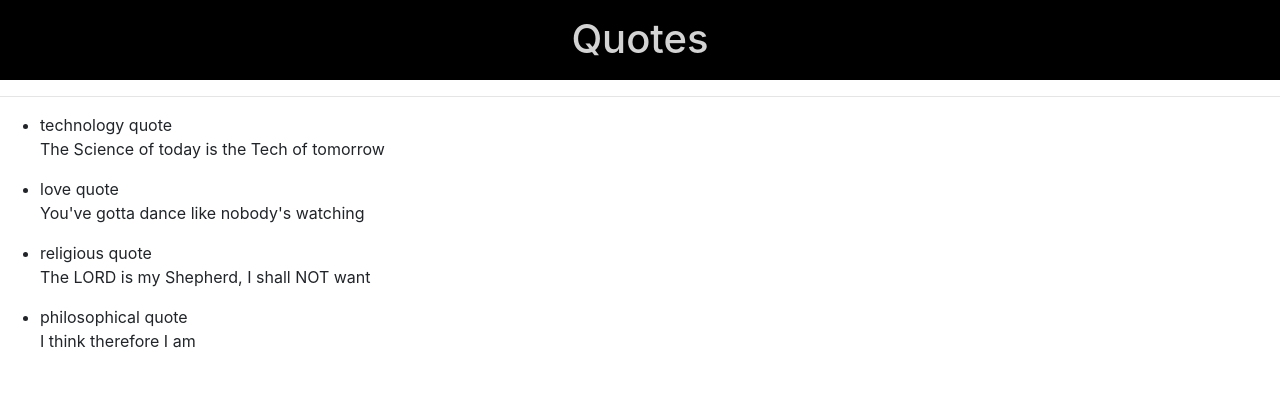
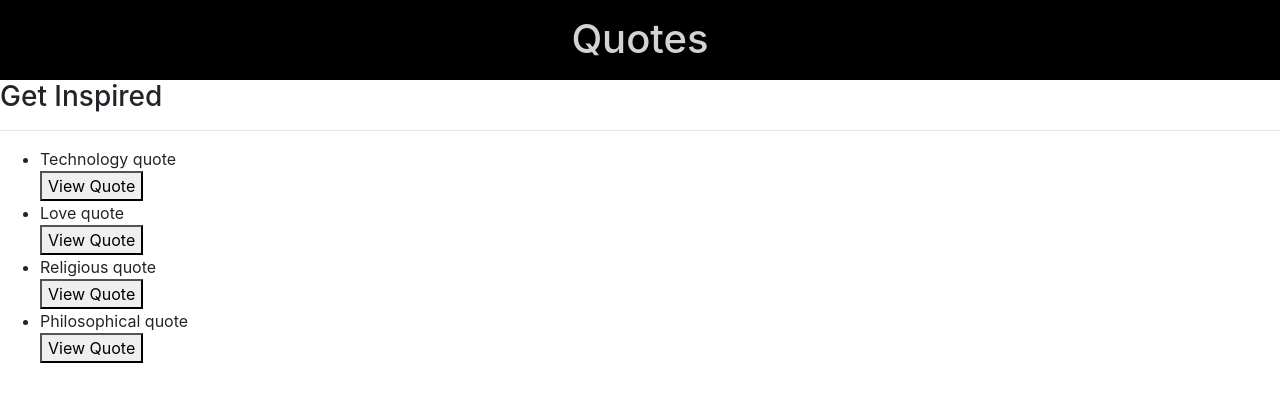
Before and after one commit to LeoAmby/Quotes, an Angular app in the folder Documents/MoringaSchool-Projects/Core-Projects/Quotes/: page / in a window 1280 px wide. Shown: the top 402 px of the page. Built offline with nearby package versions, Linux system fonts and the light colour scheme.

Commit message:
toggle quote descriptions

```diff
--- a/Documents/MoringaSchool-Projects/Core-Projects/Quotes/src/app/app.component.ts
+++ b/Documents/MoringaSchool-Projects/Core-Projects/Quotes/src/app/app.component.ts
@@ -7,10 +7,5 @@ import { Quote } from './quote';
   styleUrls: ['./app.component.css']
 })
 export class AppComponent {
-  quotes:Quote[] = [
-    { id:1, author:'Leo', name:'technology quote'},
-    { id:2, author:'Alfie', name:'love quote'},
-    { id:3, author:'Keren', name:'religious quote'},
-    { id:4, author:'Paul', name:'philosophical quote'},
-  ];
+
 }
--- a/Documents/MoringaSchool-Projects/Core-Projects/Quotes/src/app/quote.ts
+++ b/Documents/MoringaSchool-Projects/Core-Projects/Quotes/src/app/quote.ts
@@ -1,6 +1,7 @@
 export class Quote {
-    id:number;
-    author: string;
-    name: string;
-    description:string;
+    showDescription:boolean;
+    constructor(public id:number, public author: string,  public name: string, public description:string){
+        this.showDescription=false;
+    }
+
 }
--- a/Documents/MoringaSchool-Projects/Core-Projects/Quotes/src/app/quotes/quotes.component.html
+++ b/Documents/MoringaSchool-Projects/Core-Projects/Quotes/src/app/quotes/quotes.component.html
@@ -1,10 +1,11 @@
 <div>
-
-        <hr>
-        <ul>
-          <li *ngFor='let quote of quotes'>
-            {{quote.name}}
-            <app-quote-detail [quote]='quote'></app-quote-detail>
-          </li>
-        </ul>
-      </div>
+  <h3>Get Inspired</h3>
+  <hr>
+  <ul>
+    <div *ngFor='let quote of quotes; let i = index'>
+      <li>{{quote.name}}</li>
+      <button (click)='toggleDetails(i)'>View Quote</button>
+      <app-quote-detail *ngIf='quote.showDescription' bind-quote='quote'></app-quote-detail>
+    </div>
+  </ul>
+</div>
--- a/Documents/MoringaSchool-Projects/Core-Projects/Quotes/src/app/quotes/quotes.component.ts
+++ b/Documents/MoringaSchool-Projects/Core-Projects/Quotes/src/app/quotes/quotes.component.ts
@@ -7,12 +7,15 @@ import { Quote } from '../quote';
 })
 export class QuotesComponent implements OnInit {
 quotes:Quote []= [
-    { id:1, author:'Leo', name:'technology quote', description:'The Science of today is the Tech of tomorrow'},
-    { id:2, author:'Alfie', name:'love quote', description:'You\'ve gotta dance like nobody\'s watching' },
-    { id:3, author:'Keren', name:'religious quote', description:'The LORD is my Shepherd, I shall NOT want'},
-    { id:4, author:'Paul', name:'philosophical quote', description:'I think therefore I am'},
+    new Quote (1, 'Leo', 'Technology quote', 'The Science of today is the Tech of tomorrow'),
+    new Quote (2, 'Alfie','Love quote', 'You\'ve gotta dance like nobody\'s watching' ),
+    new Quote (3, 'Keren','Religious quote','The LORD is my Shepherd, I shall NOT want'),
+    new Quote (4, 'Paul', 'Philosophical quote','I think therefore I am'),
   ];
 
+  toggleDetails(index){
+    this.quotes[index].showDescription = !this.quotes[index].showDescription;
+  }
   constructor() { }
 
   ngOnInit() {
```
